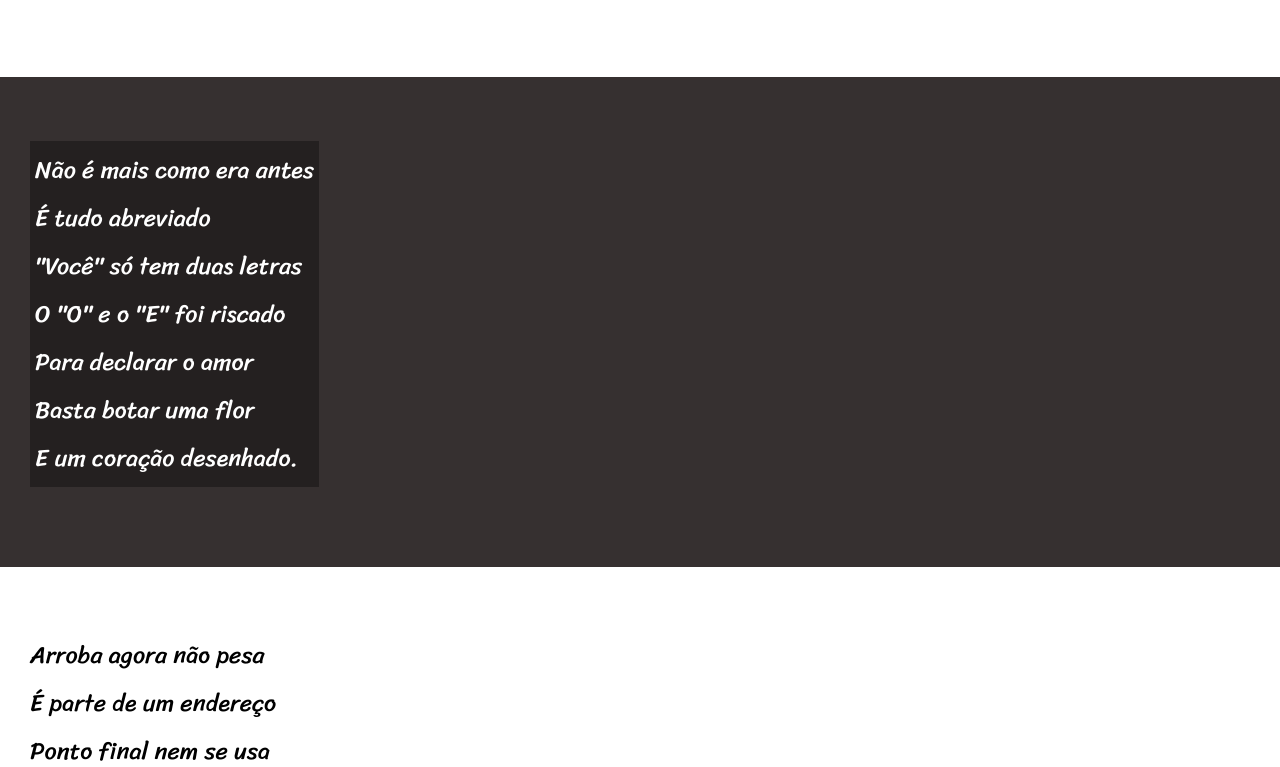
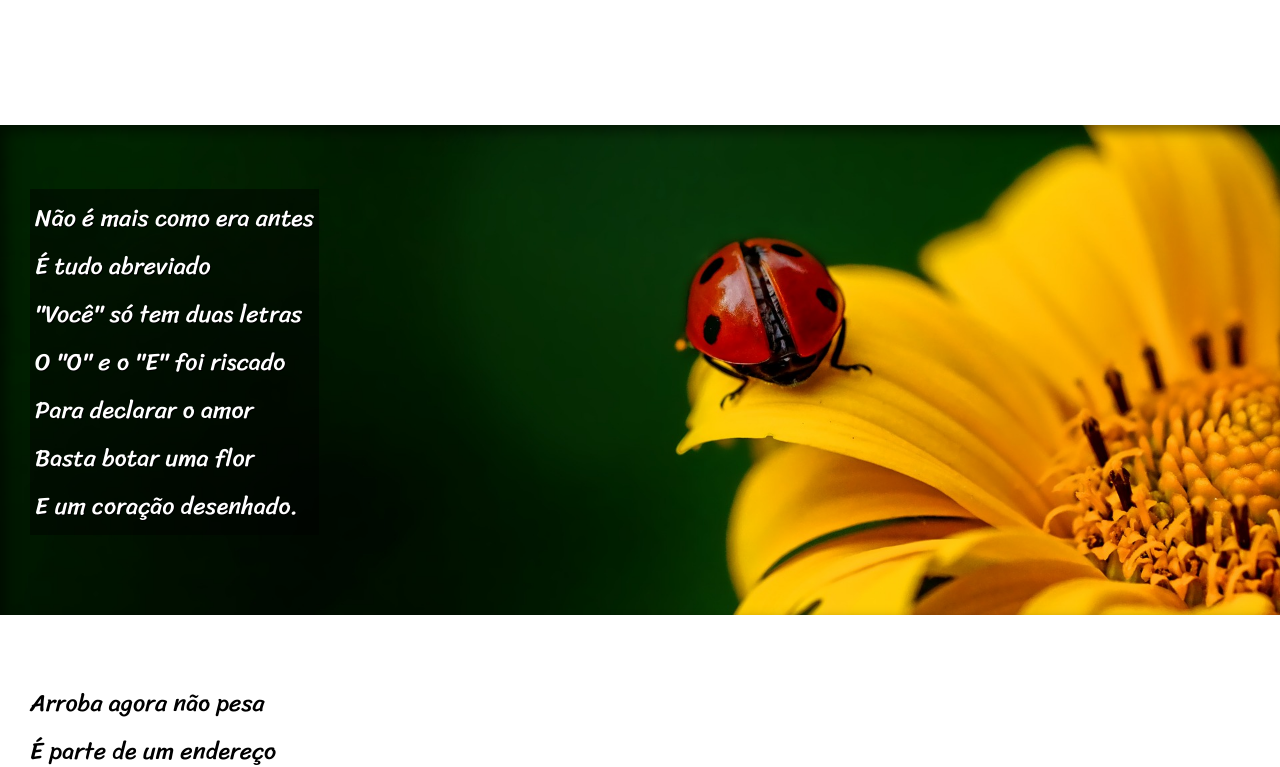
Before and after one commit to DaviOrtolan/html-css, a plain HTML site: page desafios/d012/index.html in a window 1280 px wide. Shown: the part 663-1430 px from the top of the page. Drawn offline with Linux system fonts and the light colour scheme.

Commit message:
Utilizando o parallax no background

```diff
--- a/desafios/d012/index.html
+++ b/desafios/d012/index.html
@@ -28,7 +28,7 @@
     </section>
 
 
-    <section class="imagem">
+    <section class="imagem" id="img01">
         <p>
             Não é mais como era antes <br>
             É tudo abreviado <br>
@@ -64,7 +64,7 @@
     </section>
 
 
-    <section class="imagem">
+    <section class="imagem" id="img02">
         <p>
             Tenho saudade das cartas <br>
             Escritas com a própria mão <br>
--- a/desafios/d012/style.css
+++ b/desafios/d012/style.css
@@ -58,6 +58,10 @@ section {
     font-size: 3vh;
 }
 
+section > p  {
+    padding-bottom: 2em;
+}
+
 section.normal {
     background-color: white;
     color: black;
@@ -66,12 +70,25 @@ section.normal {
 section.imagem {
     background-color: rgba(49, 43, 43, 0.959);
     color: white;
+    box-shadow: inset 6px 6px 13px 0px rgba(0, 0, 0, 0.5);
+    background-size: cover;
+    background-attachment: fixed;
 }
 
 section.imagem > p {
     display: inline-block;
     padding: 5px;
-    background-color: rgba(0, 0, 0, 0.342);
+    background-color: rgba(0, 0, 0, 0.442);
+    text-shadow: 1px 1px 0px black;
+}
+
+section#img01 {
+    background-image: url(./imagens/background001.jpg);
+    background-position: right center;
+}
+
+section#img02 {
+    background-image: url(./imagens/background002.jpg);
 }
 
 footer {
```
